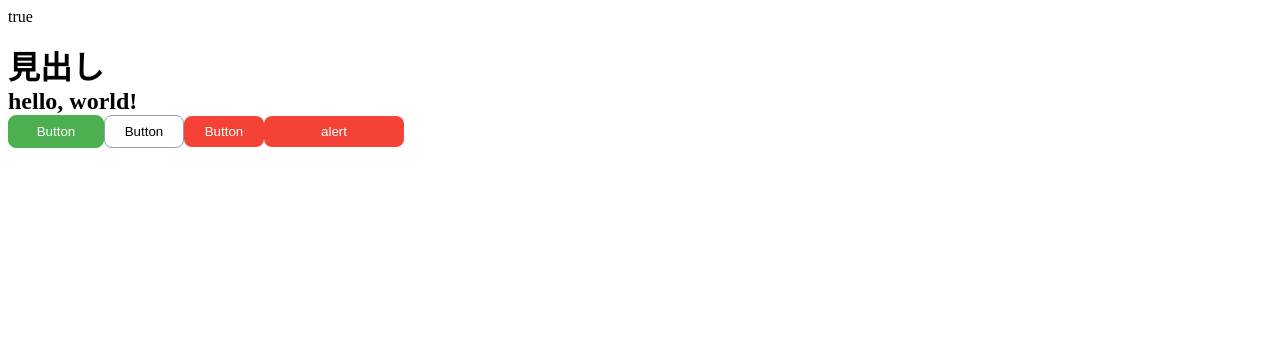
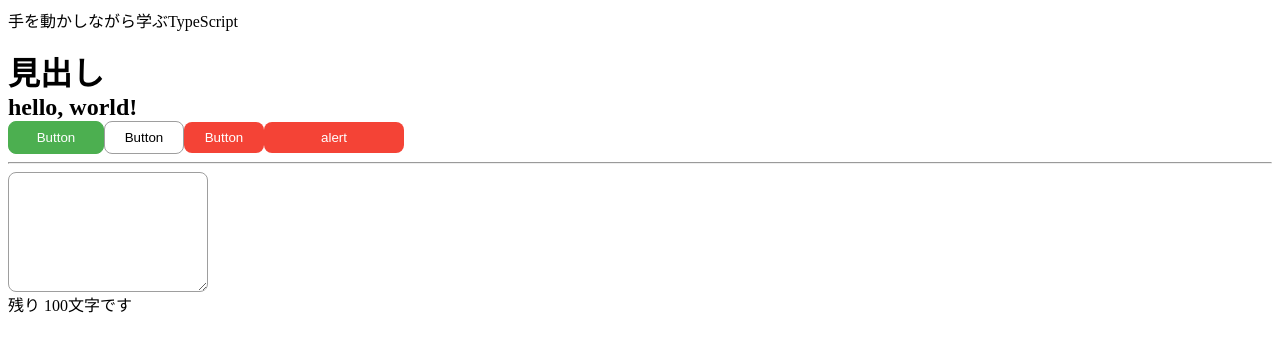
Before and after one commit to mendelssohnbach/react-styledcompnet-ui, a React app: page / in a window 1280 px wide. Shown: the top 352 px of the page. Built offline with nearby package versions, Linux system fonts and the light colour scheme.

Commit message:
:lipstick: TextArea UI作成

```diff
--- a/src/App.tsx
+++ b/src/App.tsx
@@ -1,11 +1,12 @@
 import { AlertButton, Button } from './libs/Button';
 import { Heading } from './libs/Heading';
 import { Text } from './libs/Text';
+import { TextArea } from './libs/TextArea';
 
 export const App = () => {
   return (
     <>
-      <Text text="true" />
+      <Text text="手を動かしながら学ぶTypeScript" />
       <Heading tag="h1">見出し</Heading>
       <Heading tag="h2">
         <span>hello, world!</span>
@@ -31,6 +32,11 @@
         title="alert"
         width={140}
       />
+      <hr />
+      <TextArea
+        width={200}
+        maxLength={100}
+      />
     </>
   );
 };
--- /dev/null
+++ b/src/libs/TextArea.tsx
@@ -0,0 +1,61 @@
+import { ChangeEvent, useState, VFC } from 'react';
+import styled, { css } from 'styled-components';
+import { color, fontSize, radius, space } from './constants';
+
+type Props = {
+  width?: number;
+  maxLength?: number;
+};
+
+export const TextArea: VFC<Props> = ({ maxLength, width = 300 }) => {
+  const [count, setCount] = useState<number>(0);
+  const handleChange = (event: ChangeEvent<HTMLTextAreaElement>) => {
+    setCount(event.currentTarget.value.length);
+  };
+
+  const isError = (): boolean => {
+    if (maxLength !== undefined && maxLength - count < 0) return true;
+    return false;
+  };
+
+  return (
+    <>
+      <Wrapper
+        onChange={handleChange}
+        width={width}
+        className={isError() ? 'error' : ''}
+      />
+      {maxLength !== undefined && (
+        <Count className={isError() ? 'error' : ''}>
+          残り {Math.max(maxLength - count, 0)}文字です
+        </Count>
+      )}
+    </>
+  );
+};
+
+const Wrapper = styled.textarea<{ width: number }>`
+  height: 120px;
+  padding: ${space.m};
+  border-radius: ${radius.m};
+  border: solid 1px ${color.gray};
+  font-size: ${fontSize.m};
+
+  ${(props) =>
+    css`
+      width: ${props.width}px;
+    `}
+
+  &.error {
+    border: solid 1px #{color.red};
+  }
+`;
+
+const Count = styled.p`
+  margin: 0;
+  font-size: ${fontSize.m};
+
+  &.error {
+    border: solid 1px #{color.red};
+  }
+`;
```
Also changed, not shown: src/libs/AlertButton.tsx (deleted), 1 other file (tests, documents, lock files or other folders).
